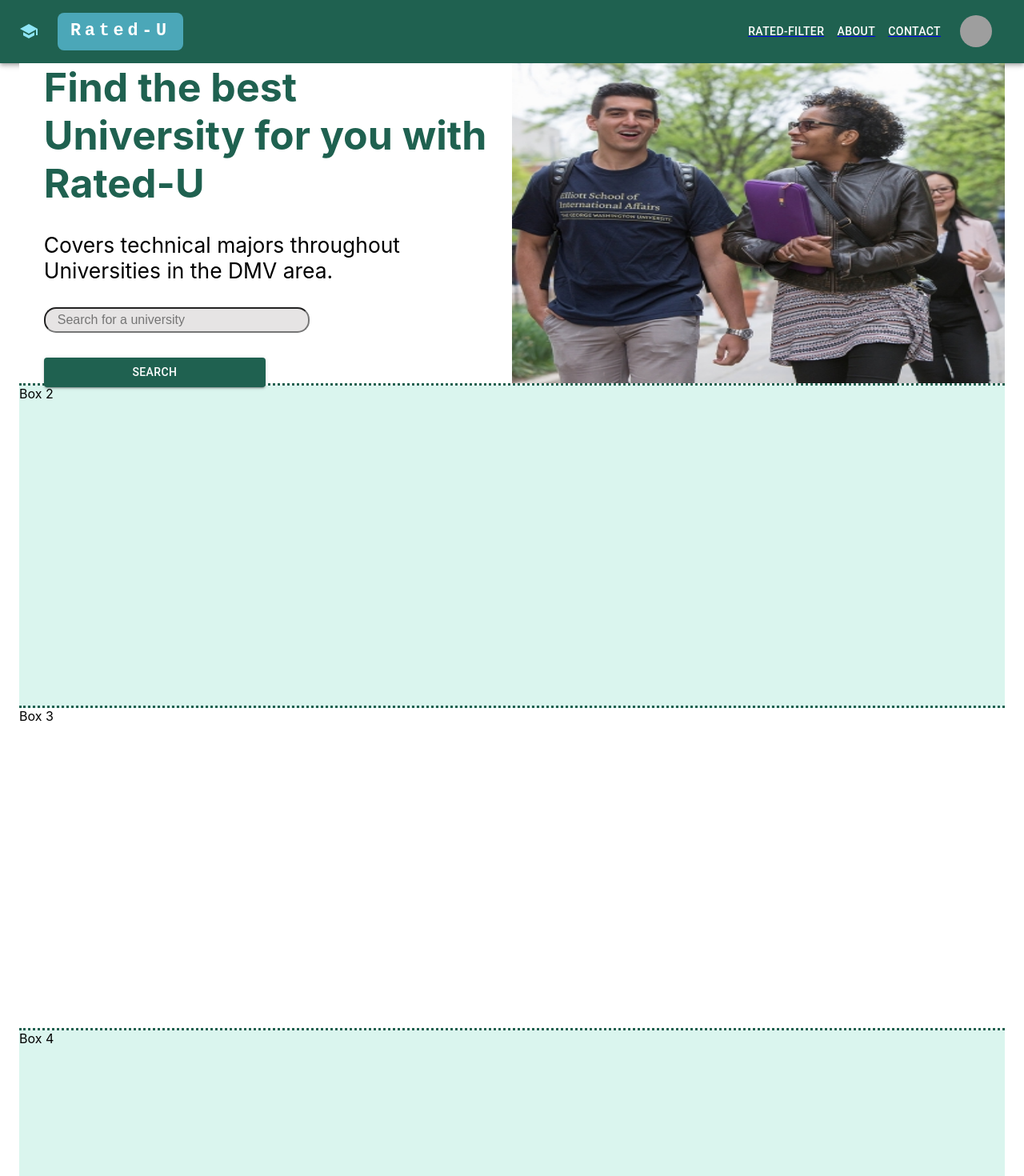
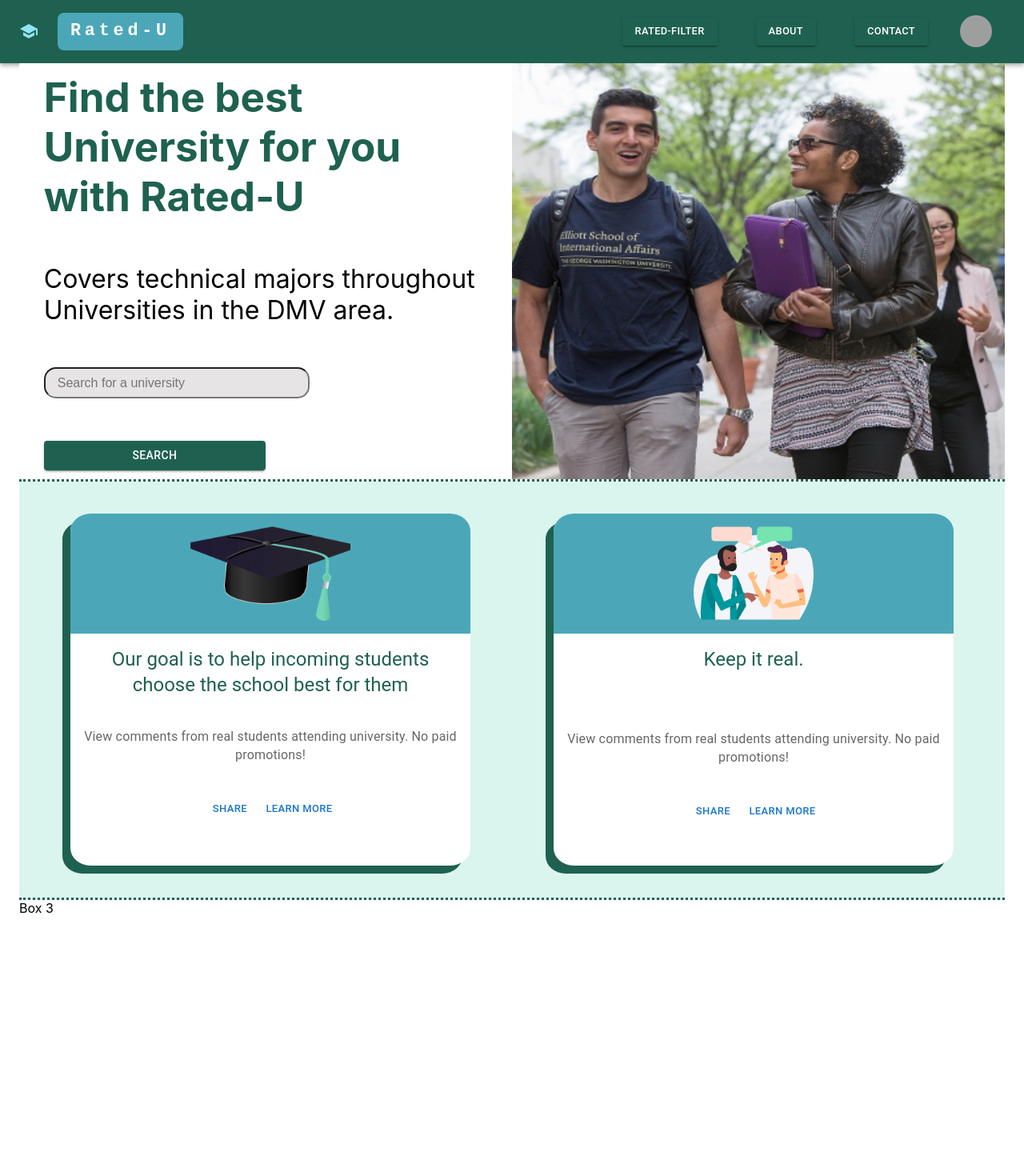
Before and after one commit to clairecashmore17/rated-u, a React (Create React App) app in the folder client/: page / in a window 1280 px wide. Shown: the top 1470 px of the page at 80% size. Built offline with nearby package versions, Linux system fonts and the light colour scheme; grey boxes are pictures that could not be loaded.

Commit message:
added second section to homepage

```diff
--- a/client/src/components/Home/index.css
+++ b/client/src/components/Home/index.css
@@ -1,5 +1,6 @@
 .home-box {
-  height: 50vh;
+  height: 65vh;
+
   width: 100%;
   margin: 0;
   border-bottom: dotted #1f6150 3px;
@@ -18,6 +19,11 @@
   flex-direction: column;
   justify-content: space-evenly;
 }
+.flex-column {
+  display: flex;
+  flex-direction: row;
+  justify-content: space-evenly;
+}
 .intro {
   display: flex;
   justify-content: space-evenly;
@@ -30,12 +36,14 @@
   width: 100%;
   height: 100%;
 }
-
+.ar {
+  float: right;
+}
 .title {
   font-size: 5vw;
 }
 .subtext {
-  font-size: 7mm;
+  font-size: 2vw;
 }
 .m5 {
   margin: 5%;
@@ -59,8 +67,34 @@
   font-size: large;
   background-color: var(--primary);
 }
+
 @media screen and (min-width: 1200px) {
   .title {
-    font-size: 50px;
+    font-size: 3vw;
+  }
+  .intro {
+    justify-content: space-evenly;
   }
 }
+@media screen and (max-width: 1430px) {
+  .title {
+    font-size: 4vw;
+  }
+  .subtext {
+    font-size: 2.5vw;
+  }
+  .intro {
+    justify-content: space-evenly;
+  }
+  .left-content {
+    justify-content: space-around;
+  }
+}
+@media screen and (min-width: 2100px) {
+  .title {
+    font-size: 3vw;
+  }
+  .subtext {
+    font-size: 1.5vw;
+  }
+}
--- a/client/src/components/Home/index.js
+++ b/client/src/components/Home/index.js
@@ -1,7 +1,14 @@
 import { Box, Container } from "@mui/material";
 import React, { useState } from "react";
 import { Navigate, Link } from "react-router-dom";
-import Button from "@mui/material/Button";
+import {
+  Button,
+  Card,
+  CardActions,
+  CardContent,
+  CardMedia,
+  Typography,
+} from "@mui/material";
 import "./index.css";
 
 const Home = () => {
@@ -11,7 +18,7 @@ const Home = () => {
         {/* Top box with search bar */}
         <div className="home-box white intro">
           {/* Left content */}
-          <div className="full-width flex-row">
+          <div className="left-content full-width flex-row">
             <h1 className="text-primary title m5">
               Find the best University for you with Rated-U
             </h1>
@@ -35,12 +42,114 @@ const Home = () => {
             </Button>
           </div>
           {/* Right Image (picture of students) */}
-          <div className="full-width">
-            <img className="fit-content" src="/images/intro_img.png"></img>
+          <div className="full-width ">
+            <img className="fit-content ar" src="/images/intro_img.png"></img>
           </div>
         </div>
         {/* Second box (info box) */}
-        <div className="home-box background-mint">Box 2</div>
+        <div className="home-box background-mint flex-column">
+          <Card
+            sx={{
+              maxWidth: 500,
+              m: 5,
+              borderRadius: "5%",
+              boxShadow: "-10px 10px #1f6150 ",
+            }}
+          >
+            <CardMedia
+              sx={{
+                height: 150,
+                backgroundPosition: "center",
+                backgroundSize: "40%",
+                backgroundColor: "#4ba7b8",
+              }}
+              image="/images/Graduation_cap.png"
+              title="grad cap"
+            />
+            <CardContent
+              sx={{
+                display: "flex",
+                flexDirection: "column",
+                textAlign: "center",
+              }}
+            >
+              <Typography
+                gutterBottom
+                variant="h5"
+                component="div"
+                pb={"30px"}
+                color={"#1f6150"}
+              >
+                Our goal is to help incoming students choose the school best for
+                them
+              </Typography>
+              <Typography
+                variant="body2"
+                color="text.secondary"
+                fontSize={"2vh"}
+              >
+                View comments from real students attending university. No paid
+                promotions!
+              </Typography>
+            </CardContent>
+            <CardActions
+              sx={{ mt: 2, display: "flex", justifyContent: "center" }}
+            >
+              <Button size="small">Share</Button>
+              <Button size="small">Learn More</Button>
+            </CardActions>
+          </Card>
+          <Card
+            sx={{
+              maxWidth: 500,
+              m: 5,
+              borderRadius: "5%",
+              boxShadow: "-10px 10px #1f6150 ",
+            }}
+          >
+            <CardMedia
+              sx={{
+                height: 150,
+                backgroundPosition: "center",
+                backgroundSize: "30%",
+                backgroundColor: "#4ba7b8",
+              }}
+              image="/images/chat_bubbles.png"
+              title="grad cap"
+            />
+            <CardContent
+              sx={{
+                display: "flex",
+                flexDirection: "column",
+                textAlign: "center",
+              }}
+            >
+              <Typography
+                gutterBottom
+                variant="h5"
+                component="div"
+                pb={"65px"}
+                color={"#1f6150"}
+              >
+                Keep it real.
+              </Typography>
+              <Typography
+                variant="body2"
+                color="text.secondary"
+                fontSize={"2vh"}
+              >
+                View comments from real students attending university. No paid
+                promotions!
+              </Typography>
+            </CardContent>
+            <CardActions
+              sx={{ mt: 2, display: "flex", justifyContent: "center" }}
+            >
+              <Button size="small">Share</Button>
+              <Button size="small">Learn More</Button>
+            </CardActions>
+          </Card>
+        </div>
         {/* Third box Rated-Filter access/info */}
         <div className="home-box white">Box 3</div>
         {/* Fourth Box (more info) */}
--- a/client/src/components/Navigation/index.js
+++ b/client/src/components/Navigation/index.js
@@ -42,7 +42,7 @@ const Navigation = () => {
   };
   return (
     <AppBar style={{ background: "#1f6150" }} position="static">
-      <Container maxWidth="xl">
+      <Container maxWidth="x2">
         <Toolbar disableGutters>
           <SchoolIcon
             sx={{
@@ -112,7 +112,7 @@ const Navigation = () => {
               }}
             >
               {pages.map((page) => (
-                <Link to={`/${page}`}>
+                <Link to={`/${page}`} style={{ textDecoration: "none" }}>
                   <MenuItem key={page} onClick={handleCloseNavMenu}>
                     <Typography textAlign="center">{page}</Typography>
                   </MenuItem>
@@ -136,7 +136,7 @@ const Navigation = () => {
               mr: 24,
               display: { xs: "flex", md: "none" },
               flexGrow: 0,
-
+              minWidth: "130px",
               fontFamily: "monospace",
               fontWeight: 700,
               letterSpacing: ".3rem",
@@ -148,7 +148,7 @@ const Navigation = () => {
               textDecoration: "none",
             }}
           >
-            Rated-Filter
+            Rated-U
           </Typography>
           {/* Pages in hamburger tool for smaller views */}
           <Box
@@ -159,15 +159,26 @@ const Navigation = () => {
             }}
           >
             {pages.map((page) => (
-              <Link to={`/${page}`}>
-                {" "}
+              <Link style={{ textDecoration: "none" }} to={`/${page}`}>
                 <Button
                   key={page}
+                  variant="contained"
                   onClick={() => {
                     handleCloseNavMenu();
                     console.log("clicked " + page);
                   }}
-                  sx={{ my: 2, color: "white", display: "block" }}
+                  sx={{
+                    m: 1,
+                    mx: 3,
+                    fontSize: "1vw",
+                    backgroundColor: "#1f6150",
+                    color: "white",
+                    display: "block",
+                    ":hover": {
+                      bgcolor: "#8ee5f5",
+                      color: "black",
+                    },
+                  }}
                 >
                   {page}
                 </Button>
```
Also changed, not shown: client/public/images/Graduation_cap.png (added), client/public/images/chat_bubbles.png (added).
